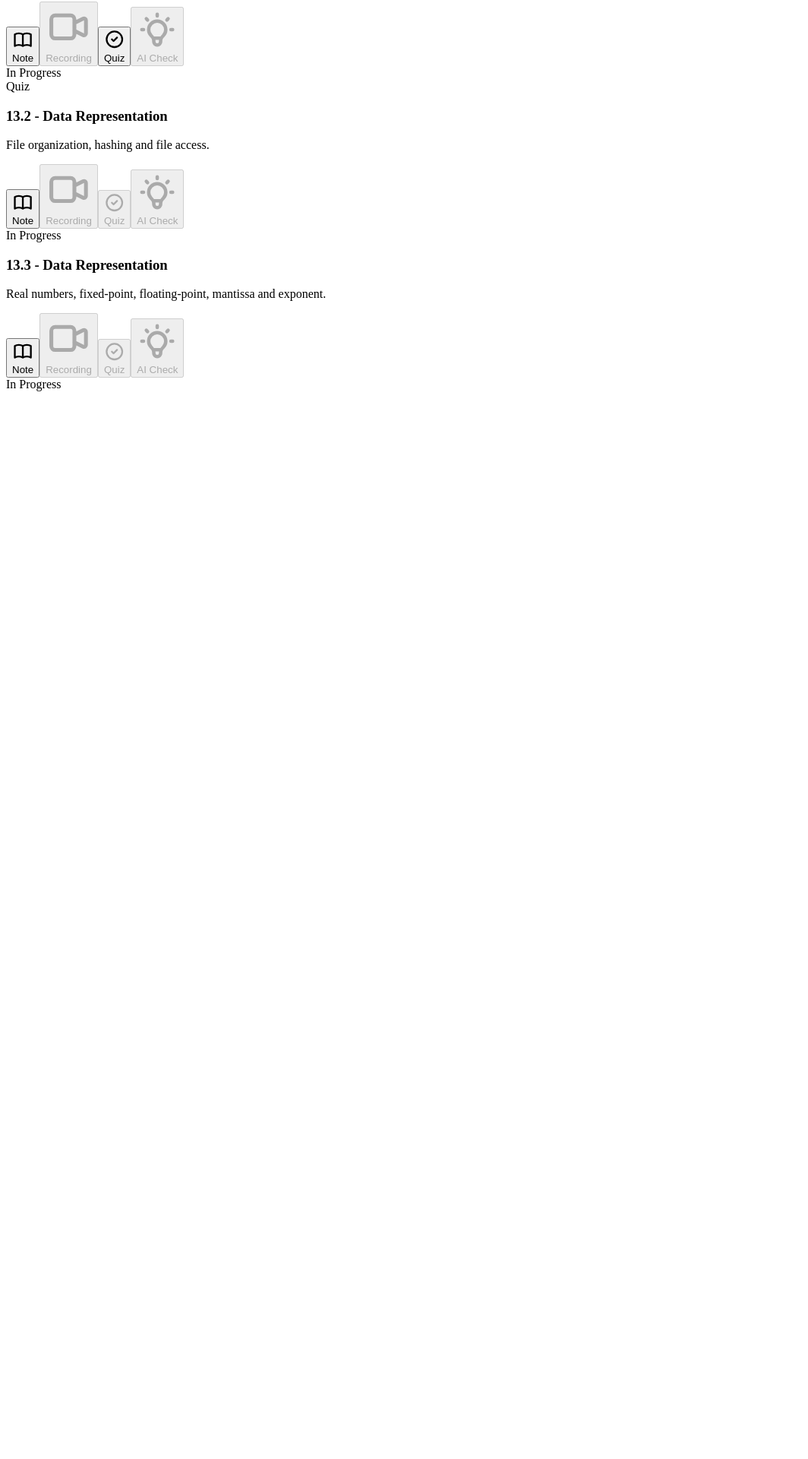
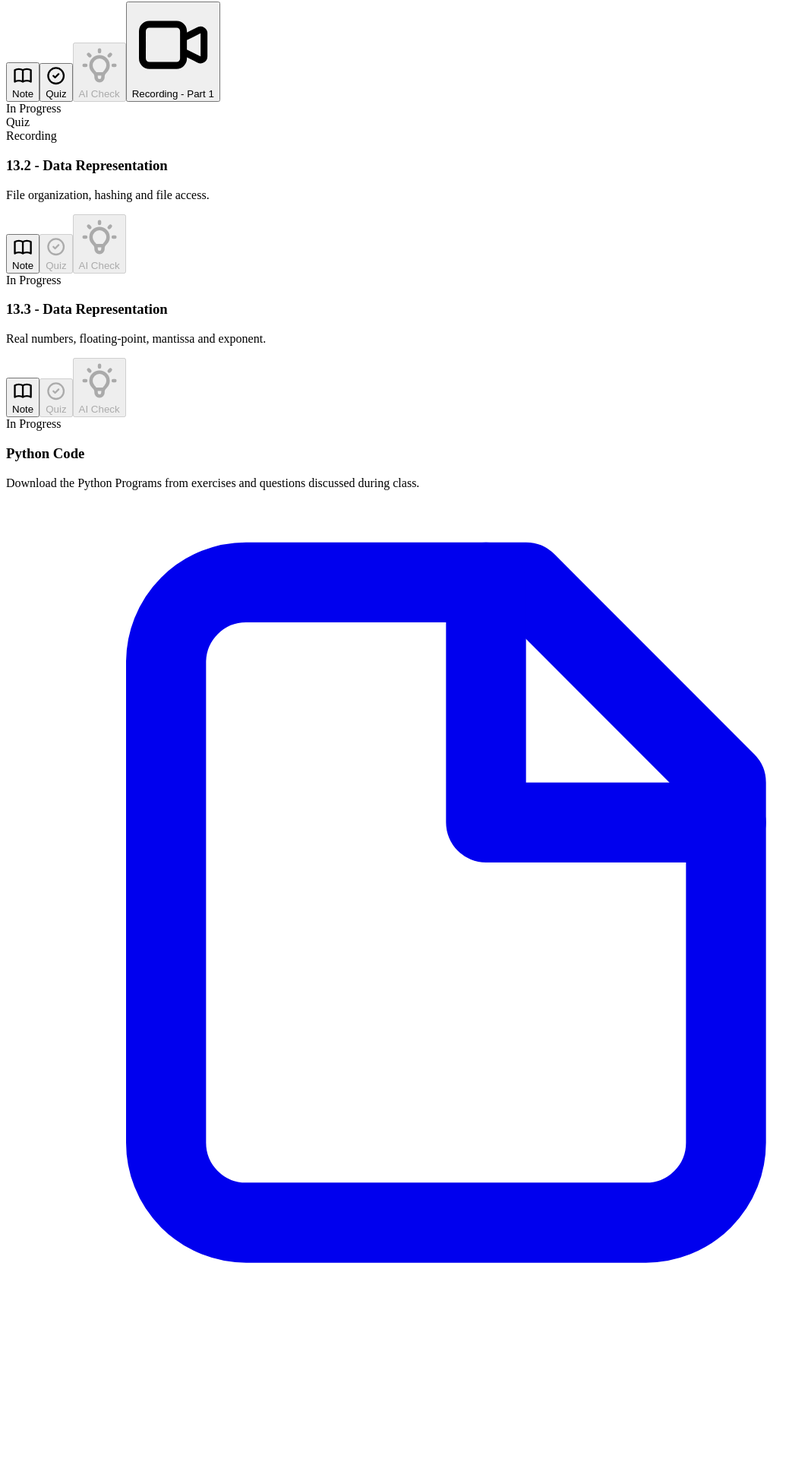
Before and after one commit to sachintha180/the-cs-class, a React (Vite) app: page /dashboard in a window 1280 px wide. Shown: the part 402-2322 px from the top of the page at 76% size, without its empty margins (0-1064 px from the left). Before the commit the page ends 925 px from the top, so only its background shows below. Built offline with nearby package versions, Linux system fonts and the light colour scheme; the HTML template or start-up script is replaced by a standard one.

Commit message:
add support for multiple recordings, code, favicon and updated respective types

```diff
--- a/index.html
+++ b/index.html
@@ -1,9 +1,10 @@
-<!doctype html>
+<!DOCTYPE html>
 <html lang="en">
   <head>
     <meta charset="UTF-8" />
+    <link rel="shortcut icon" href="/logo.png" type="image/svg" />
     <meta name="viewport" content="width=device-width, initial-scale=1.0" />
-    <title>TheCSCLass</title>
+    <title>TheCSClass</title>
   </head>
   <body>
     <div id="root"></div>
--- a/package.json
+++ b/package.json
@@ -7,7 +7,9 @@
     "dev": "vite",
     "build": "tsc -b && vite build",
     "lint": "eslint .",
-    "preview": "vite preview"
+    "preview": "vite preview",
+    "predeploy": "npm run build",
+    "deploy": "gh-pages -d dist"
   },
   "dependencies": {
     "@tailwindcss/vite": "^4.1.10",
--- /dev/null
+++ b/src/components/CodeCard.tsx
@@ -0,0 +1,42 @@
+import type { Code } from "../types";
+
+type CodeCardProps = {
+  code: Code;
+};
+
+export default function CodeCard({ code }: CodeCardProps) {
+  return (
+    <a
+      href={code.url}
+      target="_blank"
+      rel="noopener noreferrer"
+      className="flex items-center px-4 py-2 rounded-lg font-medium text-sm transition-all duration-200 bg-purple-600 hover:bg-purple-700 text-white cursor-pointer min-w-[180px] max-w-xs"
+      style={{ minHeight: "56px" }}
+    >
+      {/* Icon */}
+      <svg
+        className="w-6 h-6 mr-3 flex-shrink-0 text-purple-200"
+        fill="none"
+        stroke="currentColor"
+        strokeWidth={2}
+        viewBox="0 0 24 24"
+      >
+        <path
+          strokeLinecap="round"
+          strokeLinejoin="round"
+          d="M4 16V4a2 2 0 012-2h7l5 5v9a2 2 0 01-2 2H6a2 2 0 01-2-2z"
+        />
+        <path strokeLinecap="round" strokeLinejoin="round" d="M12 2v6h6" />
+      </svg>
+      {/* Text */}
+      <div className="flex flex-col items-start">
+        <span className="font-bold text-white leading-tight">
+          {code.filename}
+        </span>
+        <span className="text-xs text-purple-200 leading-tight">
+          {code.topic}
+        </span>
+      </div>
+    </a>
+  );
+}
--- a/src/components/LessonCard.tsx
+++ b/src/components/LessonCard.tsx
@@ -1,13 +1,15 @@
 import { useState } from "react";
-import type { LessonCardProps } from "../types";
 import PDFViewer from "./PDFViewer";
-import RecordingPlayer from "./VideoPlayer";
+import type { Lesson } from "../types";
+
+type LessonCardProps = {
+  lesson: Lesson;
+};
 
 function LessonCard({ lesson }: LessonCardProps) {
   const [showPDF, setShowPDF] = useState(false);
-  const [showRecording, setShowRecording] = useState(false);
 
-  const handleButtonClick = (action: string) => {
+  const handleButtonClick = (action: string, videoUrl?: string) => {
     switch (action) {
       case "Note":
         if (lesson.hasNote) {
@@ -16,9 +18,10 @@ function LessonCard({ lesson }: LessonCardProps) {
           alert("No note available for this lesson.");
         }
         break;
-      case "Recording":
-        if (lesson.hasVideo) {
-          setShowRecording(true);
+      case "Recordings":
+        if (videoUrl) {
+          // Open Google Video URL in new tab
+          window.open(videoUrl, "_blank");
         } else {
           alert("No recording available for this lesson.");
         }
@@ -26,7 +29,7 @@ function LessonCard({ lesson }: LessonCardProps) {
       case "Quiz":
         if (lesson.hasQuiz) {
           // Open Google Form in new tab
-          window.open(lesson.hasQuiz, '_blank');
+          window.open(lesson.hasQuiz, "_blank");
         } else {
           alert("No quiz available for this lesson.");
         }
@@ -47,24 +50,26 @@ function LessonCard({ lesson }: LessonCardProps) {
 
   return (
     <>
-      <div className="bg-gray-800 border border-purple-500/20 rounded-lg p-6 hover:border-purple-500/40 transition-all duration-300 hover:shadow-lg hover:shadow-purple-500/10">
+      <div className="flex flex-col bg-gray-800 border border-purple-500/20 rounded-lg p-6 hover:border-purple-500/40 transition-all duration-300 hover:shadow-lg hover:shadow-purple-500/10">
         {/* Lesson Header */}
         <div className="mb-4">
-          <h3 className="text-xl font-bold text-white mb-2">{lesson.id} - {lesson.title}</h3>
+          <h3 className="text-xl font-bold text-white mb-2">
+            {lesson.id} - {lesson.title}
+          </h3>
           <p className="text-gray-400 text-sm leading-relaxed">
             {lesson.description}
           </p>
         </div>
 
         {/* Action Buttons */}
-        <div className="grid grid-cols-2 gap-3">
+        <div className="grid grid-cols-2 gap-3 mb-4">
           {/* Note Button */}
           <button
             onClick={() => handleButtonClick("Note")}
             disabled={!lesson.hasNote}
-            className={`flex items-center justify-center px-4 py-2 rounded-lg font-medium text-sm transition-all duration-200 cursor-pointer relative ${
+            className={`flex items-center justify-center px-4 py-2 rounded-lg font-medium text-sm transition-all duration-200 relative ${
               lesson.hasNote
-                ? "bg-purple-600 hover:bg-purple-700 text-white"
+                ? "bg-purple-600 hover:bg-purple-700 text-white cursor-pointer"
                 : "bg-gray-700 text-gray-500 cursor-not-allowed"
             }`}
           >
@@ -84,45 +89,24 @@ function LessonCard({ lesson }: LessonCardProps) {
             Note
             {/* Completion Status Indicator */}
             {lesson.hasNote && (
-              <div className={`absolute -top-1 -right-1 w-3 h-3 rounded-full border-2 border-white ${
-                lesson.hasNote.isCompleted ? 'bg-green-500' : 'bg-yellow-500'
-              }`} title={lesson.hasNote.isCompleted ? 'Completed Note' : 'Blank Note'} />
+              <div
+                className={`absolute -top-1 -right-1 w-3 h-3 rounded-full border-2 border-white ${
+                  lesson.hasNote.isCompleted ? "bg-green-500" : "bg-yellow-500"
+                }`}
+                title={
+                  lesson.hasNote.isCompleted ? "Completed Note" : "Blank Note"
+                }
+              />
             )}
-          </button>
-
-          {/* Recording Button */}
-          <button
-            onClick={() => handleButtonClick("Recording")}
-            disabled={!lesson.hasVideo}
-            className={`flex items-center justify-center px-4 py-2 rounded-lg font-medium text-sm transition-all duration-200 cursor-pointer ${
-              lesson.hasVideo
-                ? "bg-purple-600 hover:bg-purple-700 text-white"
-                : "bg-gray-700 text-gray-500 cursor-not-allowed"
-            }`}
-          >
-            <svg
-              className="w-4 h-4 mr-2"
-              fill="none"
-              stroke="currentColor"
-              viewBox="0 0 24 24"
-            >
-              <path
-                strokeLinecap="round"
-                strokeLinejoin="round"
-                strokeWidth={2}
-                d="M15 10l4.553-2.276A1 1 0 0121 8.618v6.764a1 1 0 01-1.447.894L15 14M5 18h8a2 2 0 002-2V8a2 2 0 00-2-2H5a2 2 0 00-2 2v8a2 2 0 002 2z"
-              />
-            </svg>
-            Recording
           </button>
 
           {/* Quiz Button */}
           <button
             onClick={() => handleButtonClick("Quiz")}
             disabled={!lesson.hasQuiz}
-            className={`flex items-center justify-center px-4 py-2 rounded-lg font-medium text-sm transition-all duration-200 cursor-pointer ${
+            className={`flex items-center justify-center px-4 py-2 rounded-lg font-medium text-sm transition-all duration-200 ${
               lesson.hasQuiz
-                ? "bg-purple-600 hover:bg-purple-700 text-white"
+                ? "bg-purple-600 hover:bg-purple-700 text-white cursor-pointer"
                 : "bg-gray-700 text-gray-500 cursor-not-allowed"
             }`}
           >
@@ -146,9 +130,9 @@ function LessonCard({ lesson }: LessonCardProps) {
           <button
             onClick={() => handleButtonClick("Summary Checker")}
             disabled={!lesson.hasSummaryChecker}
-            className={`flex items-center justify-center px-4 py-2 rounded-lg font-medium text-sm transition-all duration-200 cursor-pointer ${
+            className={`col-span-2 flex items-center justify-center px-4 py-2 rounded-lg font-medium text-sm transition-all duration-200 ${
               lesson.hasSummaryChecker
-                ? "bg-purple-600 hover:bg-purple-700 text-white"
+                ? "bg-purple-600 hover:bg-purple-700 text-white cursor-pointer"
                 : "bg-gray-700 text-gray-500 cursor-not-allowed"
             }`}
           >
@@ -167,21 +151,51 @@ function LessonCard({ lesson }: LessonCardProps) {
             </svg>
             AI Check
           </button>
+
+          {/* Recording Buttons */}
+          {lesson.hasVideos &&
+            lesson.hasVideos.map((videoUrl, index) => (
+              <button
+                onClick={() => handleButtonClick("Recordings", videoUrl)}
+                className="col-span-2 flex items-center justify-center px-4 py-2 rounded-lg font-medium text-sm transition-all duration-200 bg-purple-600 hover:bg-purple-700 text-white cursor-pointer"
+              >
+                <svg
+                  className="w-4 h-4 mr-2"
+                  fill="none"
+                  stroke="currentColor"
+                  viewBox="0 0 24 24"
+                >
+                  <path
+                    strokeLinecap="round"
+                    strokeLinejoin="round"
+                    strokeWidth={2}
+                    d="M15 10l4.553-2.276A1 1 0 0121 8.618v6.764a1 1 0 01-1.447.894L15 14M5 18h8a2 2 0 002-2V8a2 2 0 00-2-2H5a2 2 0 00-2 2v8a2 2 0 002 2z"
+                  />
+                </svg>
+                Recording - Part {index + 1}
+              </button>
+            ))}
         </div>
 
         {/* Availability Indicator */}
-        <div className="mt-4 pt-4 border-t border-gray-700">
+        <div className="mt-auto pt-4 border-t border-gray-700">
           <div className="flex flex-wrap gap-2">
             {lesson.hasNote && (
-              <span className={`inline-flex items-center px-2 py-1 rounded-full text-xs font-medium ${
-                lesson.hasNote.isCompleted
-                  ? 'bg-green-900 text-green-300'
-                  : 'bg-yellow-900 text-yellow-300'
-              }`}>
-                <div className={`w-2 h-2 rounded-full mr-1 ${
-                  lesson.hasNote.isCompleted ? 'bg-green-400' : 'bg-yellow-400'
-                }`}></div>
-                {lesson.hasNote.isCompleted ? 'Completed Note' : 'In Progress'}
+              <span
+                className={`inline-flex items-center px-2 py-1 rounded-full text-xs font-medium ${
+                  lesson.hasNote.isCompleted
+                    ? "bg-green-900 text-green-300"
+                    : "bg-yellow-900 text-yellow-300"
+                }`}
+              >
+                <div
+                  className={`w-2 h-2 rounded-full mr-1 ${
+                    lesson.hasNote.isCompleted
+                      ? "bg-green-400"
+                      : "bg-yellow-400"
+                  }`}
+                ></div>
+                {lesson.hasNote.isCompleted ? "Completed Note" : "In Progress"}
               </span>
             )}
             {lesson.hasQuiz && (
@@ -196,7 +210,7 @@ function LessonCard({ lesson }: LessonCardProps) {
                 AI Check
               </span>
             )}
-            {lesson.hasVideo && (
+            {lesson.hasVideos && (
               <span className="inline-flex items-center px-2 py-1 rounded-full text-xs font-medium bg-red-900 text-red-300">
                 <div className="w-2 h-2 bg-red-400 rounded-full mr-1"></div>
                 Recording
@@ -210,18 +224,10 @@ function LessonCard({ lesson }: LessonCardProps) {
       {showPDF && lesson.hasNote && (
         <PDFViewer
           url={lesson.hasNote.url}
+          id={lesson.id}
           title={lesson.title}
           isCompleted={lesson.hasNote.isCompleted}
           onClose={() => setShowPDF(false)}
-        />
-      )}
-
-      {/* Recording Player Modal */}
-      {showRecording && lesson.hasVideo && (
-        <RecordingPlayer
-          url={lesson.hasVideo}
-          title={lesson.title}
-          onClose={() => setShowRecording(false)}
         />
       )}
     </>
--- a/src/components/PDFViewer.tsx
+++ b/src/components/PDFViewer.tsx
@@ -1,5 +1,6 @@
 interface PDFViewerProps {
   url: string;
+  id: string;
   title: string;
   isCompleted?: boolean;
   onClose: () => void;
@@ -7,6 +8,7 @@ interface PDFViewerProps {
 
 function PDFViewer({
   url,
+  id,
   title,
   isCompleted = false,
   onClose,
@@ -29,7 +31,9 @@ function PDFViewer({
         {/* Header */}
         <div className="flex items-center justify-between p-4 border-b border-gray-700">
           <div className="flex items-center space-x-3">
-            <h2 className="text-xl font-bold text-white">{title} - Note</h2>
+            <h2 className="text-xl font-bold text-white">
+              {id}. {title} - Note
+            </h2>
             <span
               className={`px-2 py-1 rounded-full text-xs font-medium ${
                 isCompleted
--- a/src/data/lessons.ts
+++ b/src/data/lessons.ts
@@ -1,4 +1,4 @@
-import type { ClassLevel, Lesson } from "../types";
+import type { ClassLevel, Code, Lesson } from "../types";
 
 // Helper function to convert Google Drive sharing URLs to direct download URLs
 const getGoogleDriveUrl = (shareUrl: string, isRecording = false) => {
@@ -29,9 +29,12 @@ export const lessonsData: Record<ClassLevel, Lesson[]> = {
         ),
         isCompleted: false,
       },
-      hasQuiz: "https://docs.google.com/forms/d/e/1FAIpQLSdlf_Q4rPvFhGw2RJ44meVai19C9H1f2Y2gSTAjMWQFtg670A/viewform?usp=header",
+      hasQuiz:
+        "https://docs.google.com/forms/d/e/1FAIpQLSdlf_Q4rPvFhGw2RJ44meVai19C9H1f2Y2gSTAjMWQFtg670A/viewform?usp=header",
       hasSummaryChecker: false,
-      hasVideo: null,
+      hasVideos: [
+        "https://drive.google.com/file/d/1r3XnCdaYsI1Mtj0ZYS8slInxtHWK1-z6/view?usp=sharing",
+      ],
     },
     {
       id: "13.2",
@@ -45,13 +48,12 @@ export const lessonsData: Record<ClassLevel, Lesson[]> = {
       },
       hasQuiz: null,
       hasSummaryChecker: false,
-      hasVideo: null,
+      hasVideos: null,
     },
     {
       id: "13.3",
       title: "Data Representation",
-      description:
-        "Real numbers, fixed-point, floating-point, mantissa and exponent.",
+      description: "Real numbers, floating-point, mantissa and exponent.",
       hasNote: {
         url: getGoogleDriveUrl(
           "https://drive.google.com/file/d/1gFUqyjtu1s6j0I5NK-no4aI9XZ_zbm0p/view?usp=drive_link"
@@ -60,7 +62,20 @@ export const lessonsData: Record<ClassLevel, Lesson[]> = {
       },
       hasQuiz: null,
       hasSummaryChecker: false,
-      hasVideo: null,
+      hasVideos: null,
     },
   ],
 };
+
+export const codeData: Record<ClassLevel, Code[]> = {
+  "Edexcel IGCSE": [],
+  "CIE AS": [],
+  "CIE A2": [
+    {
+      id: "1",
+      filename: "records.py",
+      topic: "13.1 - Data Representation",
+      url: "https://drive.google.com/file/d/1SVYFHyDMNR-ZNY-SwJQE_JIxLsj-u_yG/view?usp=sharing",
+    },
+  ],
+};
--- a/src/pages/Dashboard.tsx
+++ b/src/pages/Dashboard.tsx
@@ -2,7 +2,8 @@ import { useState } from "react";
 import { useNavigate } from "react-router-dom";
 import type { ClassLevel } from "../types";
 import LessonCard from "../components/LessonCard";
-import { lessonsData } from "../data/lessons";
+import { codeData, lessonsData } from "../data/lessons";
+import CodeCard from "../components/CodeCard";
 
 function Dashboard() {
   const [selectedClass, setSelectedClass] = useState<ClassLevel>("CIE A2");
@@ -104,6 +105,24 @@ function Dashboard() {
               <LessonCard key={lesson.id} lesson={lesson} />
             ))}
           </div>
+
+          {/* Code Container */}
+          <div className="mt-8 flex flex-col justify-center  bg-gray-800 border border-purple-500/20 rounded-lg p-6 hover:border-purple-500/40 transition-all duration-300 hover:shadow-lg hover:shadow-purple-500/10">
+            {/* Lesson Header */}
+            <div className="mb-4">
+              <h3 className="text-xl font-bold text-white mb-2">Python Code</h3>
+              <p className="text-gray-400 text-sm leading-relaxed">
+                Download the Python Programs from exercises and questions
+                discussed during class.
+              </p>
+            </div>
+
+            <div className="mt-auto pt-4 border-t border-gray-700 flex flex-row flex-wrap gap-3">
+              {codeData[selectedClass].map((code) => (
+                <CodeCard key={code.id} code={code} />
+              ))}
+            </div>
+          </div>
         </div>
       </div>
     </div>
```
Also changed, not shown: src/types/index.ts (+10 -7 lines), public/logo.png (added), 1 other file (tests, documents, lock files or other folders).
